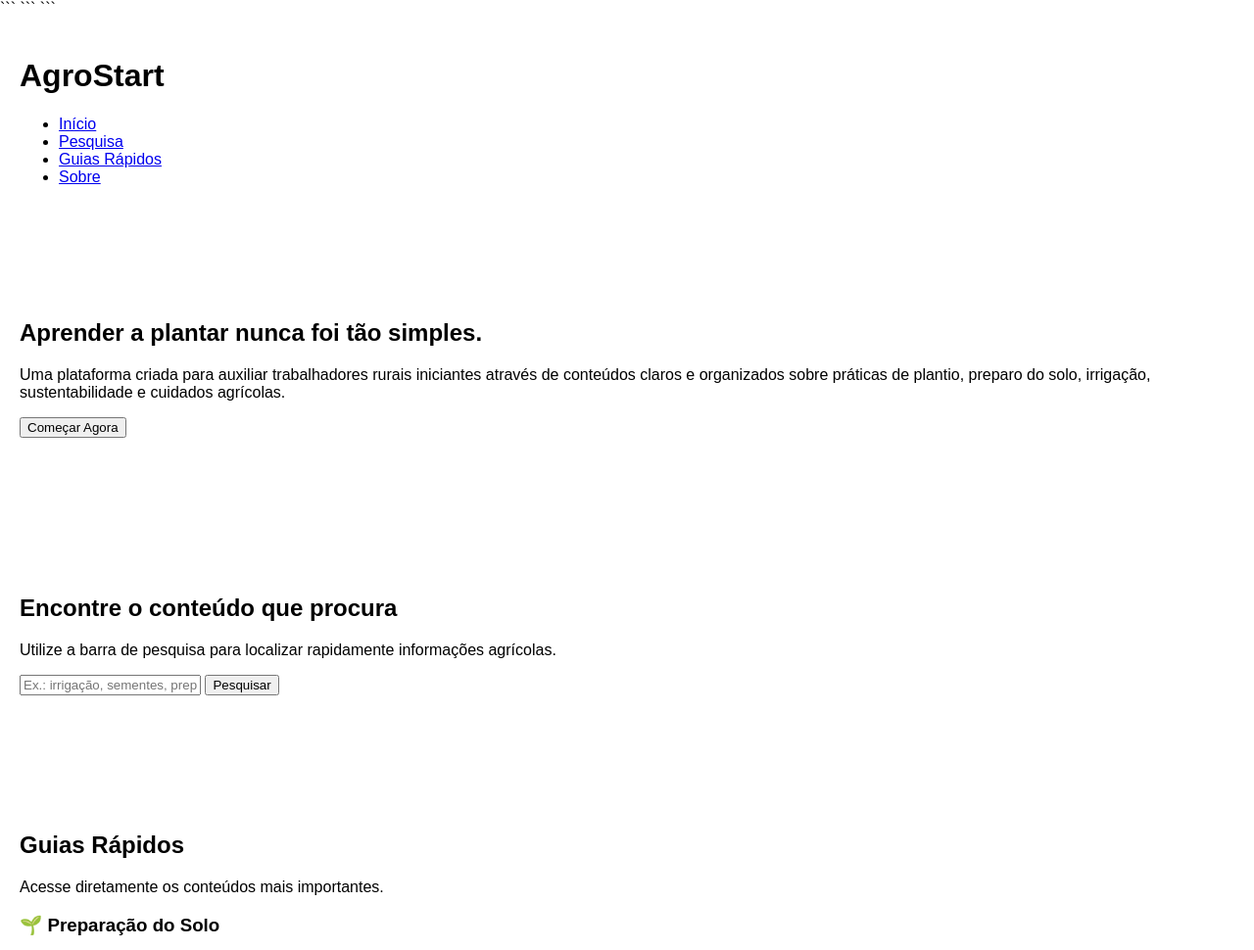
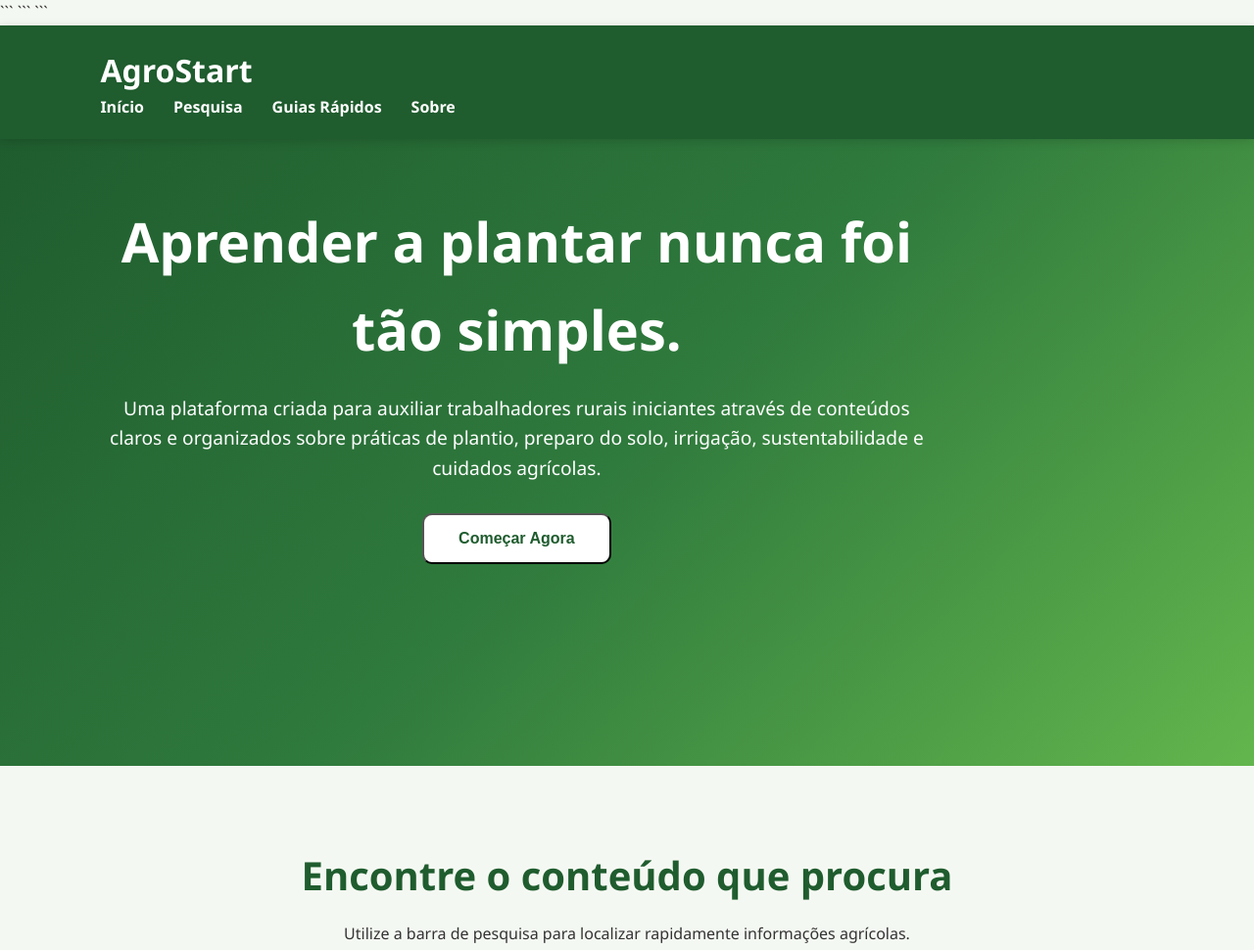
Before and after one commit to allansantos-1/Agrinho2026, a plain HTML site: page index.html in a window 1280 px wide. Shown: the top 970 px of the page at 98% size. Drawn offline with Linux system fonts and the light colour scheme.

Commit message:
Update style.css

````diff
--- a/css/style.css
+++ b/css/style.css
@@ -1,30 +1,350 @@
-/* Todo o estilo ficará aqui */
+/* =========================
+RESET GERAL
+========================= */
+
+* {
+  margin: 0;
+  padding: 0;
+  box-sizing: border-box;
+  }
+
+/* =========================
+CONFIGURAÇÕES GERAIS
+========================= */
 
 body {
-    margin: 0;
-    font-family: Arial, sans-serif;
+font-family: "Segoe UI", Arial, sans-serif;
+background-color: #f4f8f2;
+color: #333;
+line-height: 1.6;
 }
 
-.header {
-    padding: 20px;
+html {
+scroll-behavior: smooth;
 }
 
-.hero {
-    padding: 80px 20px;
+/* =========================
+CABEÇALHO
+========================= */
+
+.header {
+background-color: #1f5c2e;
+color: white;
+
+```
+display: flex;
+justify-content: space-between;
+align-items: center;
+
+padding: 20px 8%;
+
+position: sticky;
+top: 0;
+
+z-index: 1000;
+
+box-shadow: 0 2px 10px rgba(0,0,0,0.15);
+```
+
 }
 
-.search-section {
-    padding: 60px 20px;
+.logo h1 {
+font-size: 2rem;
 }
 
+.menu ul {
+display: flex;
+list-style: none;
+gap: 30px;
+}
+
+.menu a {
+color: white;
+text-decoration: none;
+font-weight: 600;
+transition: 0.3s;
+}
+
+.menu a:hover {
+color: #b7f14d;
+}
+
+/* =========================
+HERO
+========================= */
+
+.hero {
+min-height: 80vh;
+
+```
+display: flex;
+justify-content: center;
+align-items: center;
+
+text-align: center;
+
+padding: 60px 8%;
+
+background: linear-gradient(
+    135deg,
+    #1f5c2e,
+    #2f7a3d,
+    #63b64d
+);
+
+color: white;
+```
+
+}
+
+.hero-content {
+max-width: 850px;
+}
+
+.hero h2 {
+font-size: 3.5rem;
+margin-bottom: 20px;
+}
+
+.hero p {
+font-size: 1.2rem;
+margin-bottom: 30px;
+}
+
+.hero button {
+padding: 15px 35px;
+
+```
+border: none;
+border-radius: 10px;
+
+background-color: white;
+color: #1f5c2e;
+
+font-size: 1rem;
+font-weight: bold;
+
+cursor: pointer;
+transition: 0.3s;
+```
+
+}
+
+.hero button:hover {
+transform: translateY(-4px);
+}
+
+/* =========================
+PESQUISA
+========================= */
+
+.search-section {
+text-align: center;
+padding: 80px 8%;
+}
+
+.search-section h2 {
+font-size: 2.5rem;
+color: #1f5c2e;
+margin-bottom: 15px;
+}
+
+.search-section p {
+margin-bottom: 30px;
+}
+
+.search-container {
+display: flex;
+justify-content: center;
+gap: 10px;
+
+```
+max-width: 900px;
+margin: auto;
+```
+
+}
+
+.search-container input {
+flex: 1;
+
+```
+padding: 15px;
+
+border: 2px solid #cbd5c0;
+border-radius: 10px;
+
+font-size: 1rem;
+```
+
+}
+
+.search-container button {
+padding: 15px 25px;
+
+```
+border: none;
+border-radius: 10px;
+
+background-color: #1f5c2e;
+color: white;
+
+cursor: pointer;
+transition: 0.3s;
+```
+
+}
+
+.search-container button:hover {
+background-color: #2f7a3d;
+}
+
+/* =========================
+GUIAS
+========================= */
+
 .guides-section {
-    padding: 60px 20px;
+padding: 80px 8%;
+text-align: center;
+}
+
+.guides-section h2 {
+font-size: 2.5rem;
+color: #1f5c2e;
+margin-bottom: 15px;
+}
+
+.guides-section p {
+margin-bottom: 40px;
+}
+
+.guides-grid {
+display: grid;
+
+```
+grid-template-columns:
+repeat(auto-fit, minmax(250px, 1fr));
+
+gap: 25px;
+```
+
+}
+
+.guide-card {
+background: white;
+
+```
+padding: 25px;
+
+border-radius: 15px;
+
+box-shadow: 0 4px 15px rgba(0,0,0,0.08);
+
+transition: 0.3s;
+```
+
+}
+
+.guide-card:hover {
+transform: translateY(-8px);
+}
+
+.guide-card h3 {
+color: #1f5c2e;
+margin-bottom: 10px;
+}
+
+/* =========================
+SOBRE
+========================= */
+
+.about-section {
+padding: 80px 8%;
+
+```
+display: grid;
+grid-template-columns: 1fr 1fr;
+
+gap: 50px;
+
+align-items: center;
+```
+
+}
+
+.about-image {
+height: 350px;
+
+```
+border-radius: 15px;
+
+background: linear-gradient(
+    135deg,
+    #2f7a3d,
+    #8dc63f
+);
+```
+
+}
+
+.about-content h2 {
+font-size: 2.5rem;
+color: #1f5c2e;
+margin-bottom: 20px;
+}
+
+.about-content p {
+margin-bottom: 15px;
+}
+
+/* =========================
+RODAPÉ
+========================= */
+
+.footer {
+background-color: #163d20;
+color: white;
+
+```
+text-align: center;
+
+padding: 30px;
+```
+
+}
+
+.footer p {
+margin: 5px 0;
+}
+
+/* =========================
+RESPONSIVIDADE
+========================= */
+
+@media (max-width: 768px) {
+
+```
+.header {
+    flex-direction: column;
+    gap: 15px;
+}
+
+.menu ul {
+    flex-wrap: wrap;
+    justify-content: center;
+}
+
+.hero h2 {
+    font-size: 2.3rem;
+}
+
+.search-container {
+    flex-direction: column;
 }
 
 .about-section {
-    padding: 60px 20px;
+    grid-template-columns: 1fr;
 }
+```
 
-.footer {
-    padding: 20px;
 }
````
